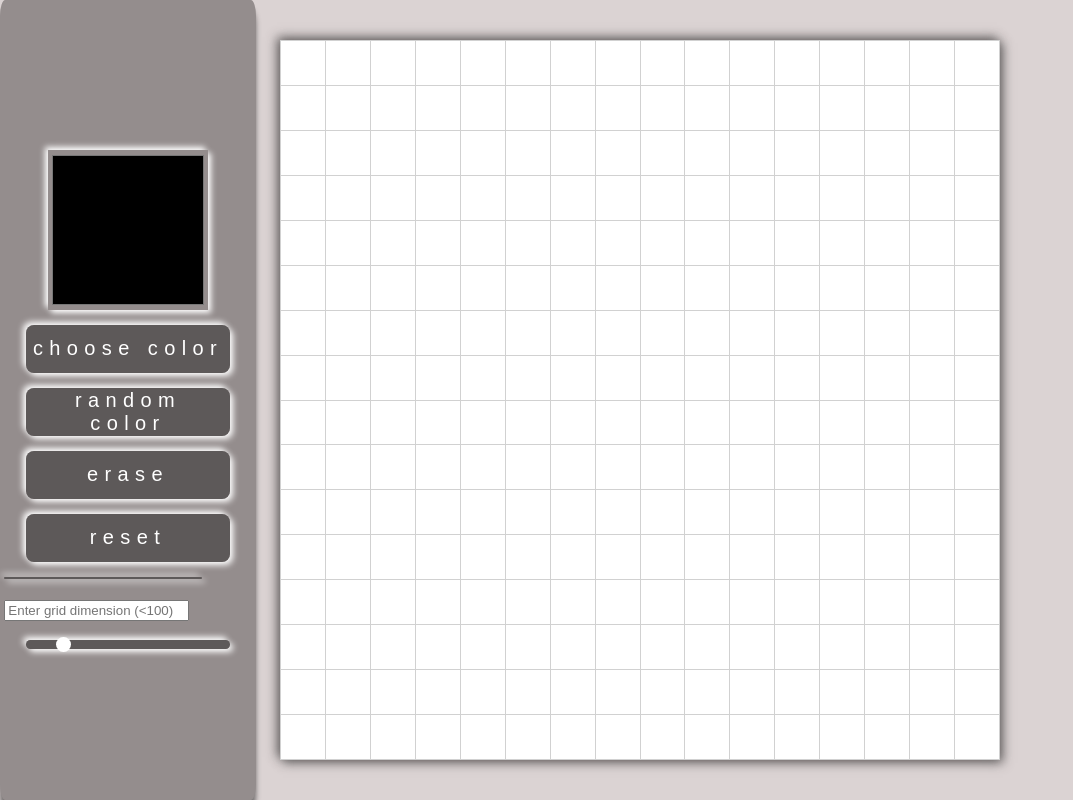
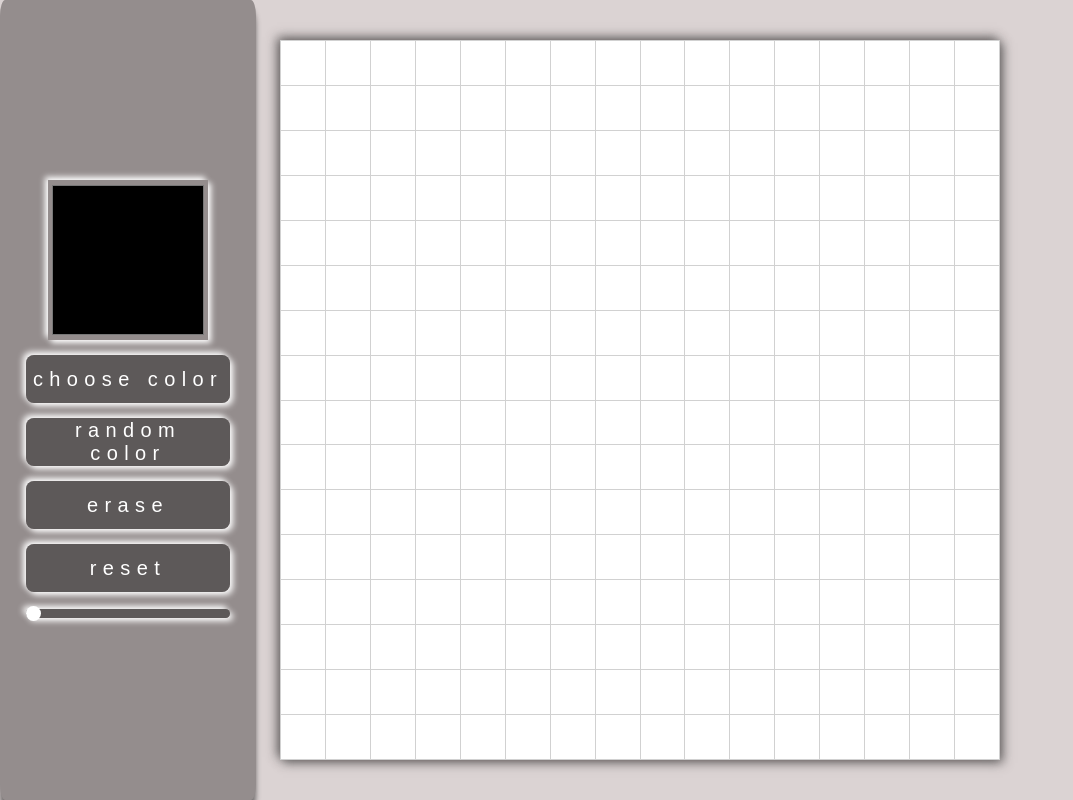
Before and after one commit to heklaniMilje/etch-a-sketch, a plain HTML site: page index.html in a window 1280 px wide. Shown: the whole page, without its empty margins (0-1073 px from the left). Drawn offline with Linux system fonts and the light colour scheme.

Commit message:
replace form with range slider for dimension setting, updated logic accordingly

```diff
--- a/index.html
+++ b/index.html
@@ -16,11 +16,7 @@
         <button class="button random" name="random">random color</button>
         <button class="button eraser" name = "eraser">erase</button>
         <button class="button reset" name="reset">reset</button>
-        <form class="set-new-grid">
-            <input type="submit" class="button set" value="set">
-            <input type="text" name="grid-dimension" placeholder="Enter grid dimension (<100)" required>
-        </form>
-        <input type="range" class="dimension-slider" min="0" max="100" value="16" step="1">
+        <input type="range" class="dimension-slider" min="16" max="100" value="16" step="1">
     </div>
     <div class="container">
     </div>
--- a/script.js
+++ b/script.js
@@ -1,6 +1,7 @@
 const container = document.querySelector('.container');
 let cells = Array.from(document.querySelectorAll('[data-col]'));
-const setNewGrid = document.querySelector('.set-new-grid');
+const setNewGrid = document.querySelector('.dimension-slider');
+console.log(setNewGrid);
 const resetBtn = document.querySelector('.reset');
 const colorSelection = document.querySelector(`[name="color-selection"]`);
 const eraserBtn = document.querySelector('.eraser');
@@ -15,7 +16,7 @@ addEventListener('load', setGridWithDimension);
 document.addEventListener('mousedown', () => mouseDown = true);
 document.addEventListener('mouseup', () => mouseDown = false);
 
-setNewGrid.addEventListener('submit', setGridWithDimension);
+setNewGrid.addEventListener('input', setGridWithDimension);
 resetBtn.addEventListener('click', resetGrid);
 eraserBtn.addEventListener('click', whiteColorSelection);
 colorSelection.addEventListener('input', singleColorSelection);
@@ -49,7 +50,7 @@ function setGridWithDimension(e) {
     if (e.type == 'load')
         newDimension = 16;
     else {
-        const newDimensionStr = this.querySelector('[name=grid-dimension').value;
+        const newDimensionStr = this.value;
         if (checkDimensionConstraints(newDimensionStr)) {
             newDimension = parseInt(newDimensionStr);
             Array.from(container.childNodes).forEach(node => node.remove());
```
